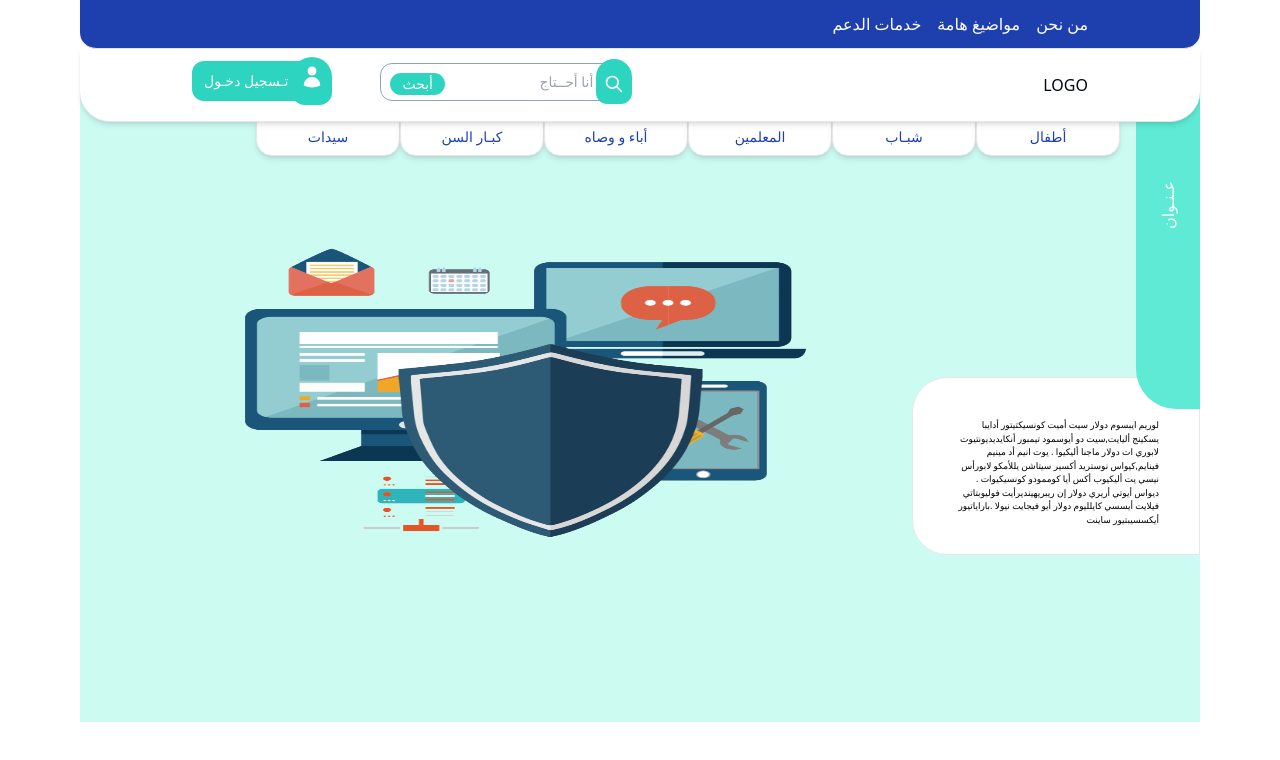
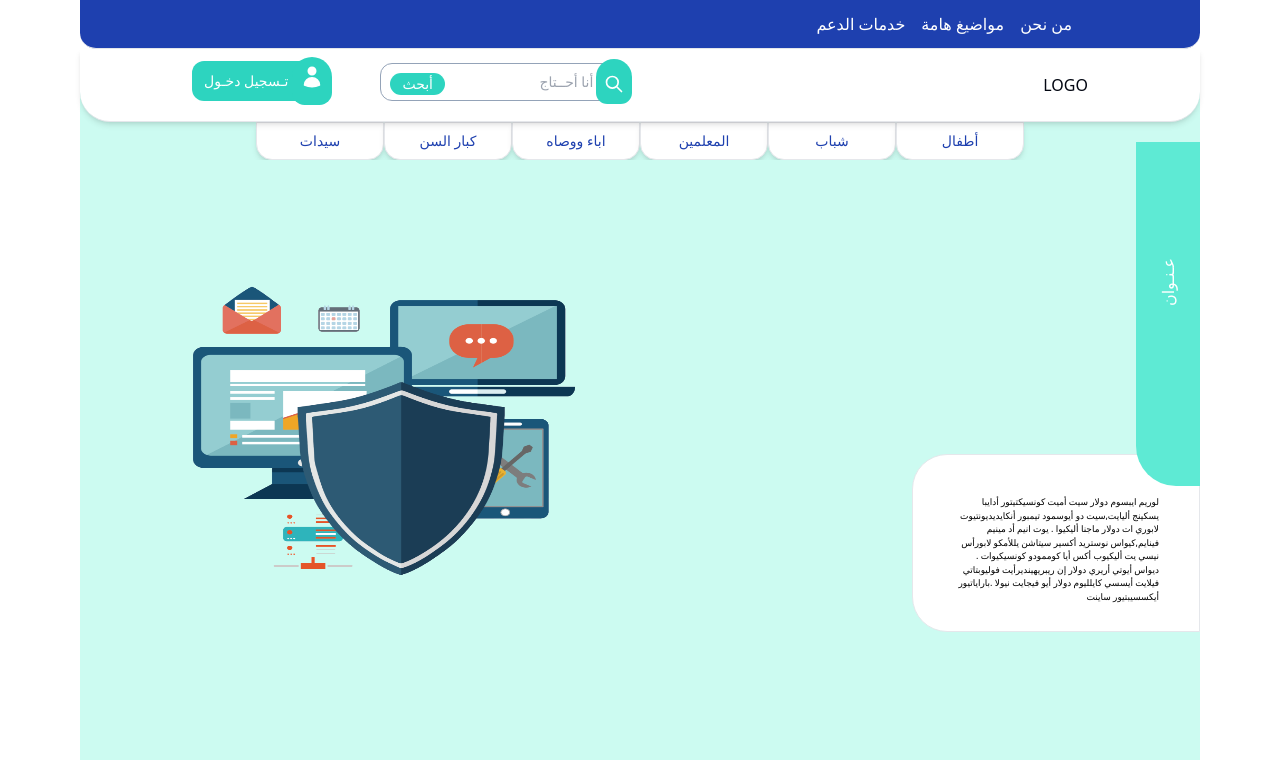
Before and after one commit to HebaAli48/HomeTemplate, a React (Create React App) app: page / in a window 1280 px wide. Shown: the top 760 px of the page. Built offline with nearby package versions, Linux system fonts and the light colour scheme.

Commit message:
edited in drawer

```diff
--- a/src/App.js
+++ b/src/App.js
@@ -2,16 +2,23 @@ import "./App.css";
 import { Route, Routes } from "react-router-dom";
 import AppLayout from "./components/layout/AppLayout";
 import Home from "./pages/Home";
+import { CollapsedContext } from "./utils/MenuContext";
+import { useState } from "react";
 
 function App() {
+  const [isCollapsed, setIsCollapsed] = useState(null);
+  const [isShown, setIsShown] = useState(true);
   return (
     <>
-      <Routes>
-        <Route path="/" element={<AppLayout />}>
-          <Route index element={<Home />} />
-          <Route path="/" element={<Home />} />
-        </Route>
-      </Routes>
+      <CollapsedContext.Provider
+        value={{ isCollapsed, setIsCollapsed, isShown, setIsShown }}
+      >
+        <Routes>
+          <Route path="/" element={<AppLayout />}>
+            <Route index element={<Home />} />
+          </Route>
+        </Routes>
+      </CollapsedContext.Provider>
     </>
   );
 }
--- a/src/components/headerComponents/FirstHeader.js
+++ b/src/components/headerComponents/FirstHeader.js
@@ -1,9 +1,14 @@
-import React from "react";
+import React, { useContext } from "react";
 import { NavLink } from "react-router-dom";
+import { MenuBar } from "../../utils/Icons";
+import { CollapsedContext } from "./../../utils/MenuContext";
 
 const FirstHeader = () => {
+  const { isCollapsed, setIsCollapsed, isShown, setIsShown } =
+    useContext(CollapsedContext);
+
   return (
-    <div className="bg-white z-50 relative">
+    <div className="bg-white z-40 relative">
       <nav
         className={`bg-blue-800 text-[white]  border-b rounded-b-2xl  py-3 `}
       >
@@ -32,6 +37,19 @@ const FirstHeader = () => {
               من نحن
             </NavLink>
           </li>
+          <li className="pt-2 sm:pt-0 ">
+            <button
+              onClick={() => {
+                setIsCollapsed((prev) => !prev);
+                setIsShown((prev) => !prev);
+                console.log(isCollapsed);
+                console.log("sss", isShown);
+              }}
+              className="block  items-center px-3 py-2 border rounded  border-white hover:text-slate-400 hover:border-slate-400 sm:hidden order-9"
+            >
+              {MenuBar}
+            </button>
+          </li>
         </ul>
       </nav>
     </div>
--- a/src/components/headerComponents/SecondHeader.js
+++ b/src/components/headerComponents/SecondHeader.js
@@ -7,7 +7,7 @@ const SecondHeader = () => {
   return (
     <div className="bg-teal-100">
       <nav
-        className={`shadow-md text-[white]  z-50 relative bg-white border-b rounded-b-[30px]  py-3 `}
+        className={`shadow-md text-[white]  z-40 relative bg-white border-b rounded-b-[30px]  py-3 `}
       >
         <div className="w-4/5 flex flex-col sm:flex-row gap-5 justify-between items-center m-auto">
           <ul className="flex flex-col gap-5 xs:flex-row items-center  xs:justify-start xs:gap-10 sm:order-first order-last   text-base">
--- a/src/components/headerComponents/ThirdHeader.js
+++ b/src/components/headerComponents/ThirdHeader.js
@@ -1,86 +1,88 @@
-import React, { useState } from "react";
+import React, { useContext } from "react";
+import { createPortal } from "react-dom";
 import { NavLink } from "react-router-dom";
-import { Close, MenuBar } from "../../utils/Icons";
+import { Close } from "../../utils/Icons";
+import { CollapsedContext } from "./../../utils/MenuContext";
 
 const ThirdHeader = () => {
-  const [isCollapsed, setIsCollapsed] = useState(true);
+  const { isCollapsed, setIsCollapsed, isShown, setIsShown } =
+    useContext(CollapsedContext);
+  const menuData = [
+    {
+      id: 0,
+      title: "سيدات",
+      color: "bg-red-700",
+    },
+    {
+      id: 1,
+      title: "كبار السن",
+      color: "bg-teal-700",
+    },
+    {
+      id: 2,
+      title: "اباء ووصاه",
+      color: "bg-red-300",
+    },
+    {
+      id: 3,
+      title: "المعلمين",
+      color: "bg-amber-600",
+    },
+    {
+      id: 4,
+      title: "شباب",
+      color: "bg-purple-700",
+    },
+    {
+      id: 5,
+      title: "أطفال",
+      color: "bg-teal-400",
+    },
+  ];
 
   return (
-    <div className="text-blue-800 transform relative z-10 bg-teal-100">
-      <nav className={`relative z-50 text-blue-800  bg-teal-100`}>
+    <div className="text-blue-800 transform relative z-50 sm:z-10 bg-transparent">
+      <nav
+        className={`relative z-30 text-blue-800 ${
+          !isCollapsed ? "bg-teal-100" : "bg-transparent"
+        }`}
+      >
         <div className="relative z-50">
           {isCollapsed && (
-            <button
-              onClick={() => setIsCollapsed((prev) => !prev)}
-              className="block  items-center px-3 py-2 border rounded text-blue-700 border-blue-700 hover:text-blue-600 hover:border-blue-600 sm:hidden order-9"
-            >
-              {MenuBar}
-            </button>
-          )}
             <div
               id="slide-bar"
-            className={`${
-              isCollapsed ? "translate-x-full hidden" : "translate-x-0 "
-            } transform w-fit  sm:z-0 mx-auto  z-50  h-fit  sm:w-64 sm:block sm:text-center sm:top-0 transition-transform duration-400 ease-in-out fixed   sm:right-[80vw] right-4 top-[-30px]`}
+              className={` border border-red-500 translate-x-0 bottom-20 relative z-50 h-[75vh] w-[80w] `}
             >
-            {!isCollapsed && (
-              <div
-                className="cursor-pointer relative  z-50 top-7 right-4 text-red-800 ms-44"
-                onClick={() => setIsCollapsed((prev) => !prev)}
+              <ul
+                className={` relative  h-full w-full pt-10 bg-white sm:flex-wrap z-50 flex flex-col gap-10 px-5 mx-auto md:px-14 py-9 rounded border border-black   m-auto text-center items-start text-[8px]`}
               >
-                {Close}
+                {menuData.map((data) => (
+                  <li
+                    key={data.id}
+                    className={` px-3 py-2 border h-full w-full shadow-md bg-white hover:text-white hover:${data.color} hover:scale-125`}
+                  >
+                    <NavLink to="/" className={`py-1 transition z-50`}>
+                      {data.title}
+                    </NavLink>
+                  </li>
+                ))}
+              </ul>
             </div>
           )}
-            <ul className="relative z-40 sm:bg-transparent bg-white sm:flex-wrap  sm:bottom-10 flex flex-col gap-2 px-5  sm:right-5 md:right-0 mx-auto md:px-14 py-9 rounded  w-fit sm:w-[80vw] m-auto  sm:gap-0 sm:flex-row text-center items-start sm:justify-center text-[8px] sm:text-sm sm:items-end">
+          {isCollapsed == null && isShown && (
+            <ul className="flex flex-row flex-wrap text-center items-start sm:justify-center text-[8px] sm:text-sm sm:items-end w-4/5 m-auto">
+              {menuData.map((data) => (
                 <li
-                className={`  px-3 py-2 w-36    rounded-b-2xl border shadow-md bg-white hover:text-white  hover:bg-red-700 hover:scale-125`}
+                  key={data.id}
+                  className={` px-3 py-2 w-32  rounded-b-2xl border shadow-md bg-white hover:text-white hover:${data.color} hover:scale-125`}
                 >
                   <NavLink to="/" className={`py-1 transition`}>
-                  سيدات
+                    {data.title}
                   </NavLink>
                 </li>
-
-              <li
-                className={`  px-3 py-2 w-36    rounded-b-2xl border shadow-md bg-white hover:text-white hover:bg-teal-700 hover:scale-125`}
-              >
-                <NavLink to="/" className={`py-1 transition`}>
-                  كبـار السن
-                </NavLink>
-              </li>
-
-              <li
-                className={`  px-3 py-2 w-36    rounded-b-2xl border shadow-md bg-white hover:text-white hover:bg-red-300 hover:scale-125`}
-              >
-                <NavLink to="/" className={`py-1 transition`}>
-                  أباء و وصاه
-                </NavLink>
-              </li>
-
-              <li
-                className={`  px-3 py-2 w-36    rounded-b-2xl border shadow-md bg-white hover:text-white hover:bg-amber-600 hover:scale-125`}
-              >
-                <NavLink to="/" className={`py-1 transition`}>
-                  المعلمين
-                </NavLink>
-              </li>
-
-              <li
-                className={`  px-3 py-2 w-36    rounded-b-2xl border shadow-md bg-white hover:text-white hover:bg-purple-700 hover:scale-125`}
-              >
-                <NavLink to="/" className={`py-1 transition`}>
-                  شبـاب
-                </NavLink>
-              </li>
-
-              <li
-                className={`  px-3 py-2 w-36    rounded-b-2xl border shadow-md bg-white hover:text-white hover:bg-teal-400 hover:scale-125`}
-              >
-                <NavLink to="/" className={`py-1 transition`}>
-                  أطفال
-                </NavLink>
-              </li>
+              ))}
             </ul>
-          </div>
+          )}
         </div>
       </nav>
     </div>
--- a/src/components/homeComponents/Introducing.js
+++ b/src/components/homeComponents/Introducing.js
@@ -1,9 +1,17 @@
-import React from "react";
+import React, { useContext } from "react";
 import shieldImg from "../../assets/images/introducingImg.png";
+import { CollapsedContext } from "../../utils/MenuContext";
 const Introducing = () => {
+  const { isCollapsed, setIsCollapsed, isShown, setIsShown } =
+    useContext(CollapsedContext);
+
   return (
     <>
-      <div className="bg-teal-100 h-[75vh] flex  flex-col   justify-center sm:flex-row  sm:justify-between ">
+      <div
+        className={`bg-teal-100 h-[75vh] flex  flex-col relative z-10  justify-center sm:flex-row  sm:justify-between ${
+          !isCollapsed ? "" : "bottom-20"
+        }`}
+      >
         <div className="w-full sm:w-[90vw] h-80    sm:order-first order-last mt-44 pb-10 sm:mt-20  mx-auto sm:py-10 relative  bottom-52 sm:bottom-0">
           <img
             src={shieldImg}
@@ -12,9 +20,13 @@ const Introducing = () => {
           />
         </div>
 
-        <div className="flex flex-col items-end justify-center">
-          <h2 className="bg-teal-300  text-white w-8 sm:w-fit  h-[4/5] sm:px-2 flex items-center relative bottom-2 sm:bottom-24  z-20 pt-32 pb-48 rounded-bl-[40px]">
-            <span className="inline-block rotate-[-90deg] translate-y-[140px]  translate-x-[-8px]  sm:translate-y-0  sm:translate-x-0 pb-5s sm:pb-0 pt-auto relative">
+        <div className="flex flex-col items-end w-full justify-end">
+          <h2
+            className={`bg-teal-300  ${
+              !isCollapsed && isCollapsed == null ? "" : "pt-48"
+            } text-white w-fit    sm:px-2 flex items-center relative py-32 bottom-0 sm:bottom-24  z-40 sm:pt-32 sm:pb-48 rounded-bl-[40px]`}
+          >
+            <span className="inline-block rotate-[-90deg] pb-5s sm:pb-0 pt-auto relative sm:translate-x-0 sm:translate-y-0 translate-x-[-4px] translate-y-16">
               عـنـوان
             </span>
           </h2>
--- a/src/utils/DrawerDefault.js
+++ /dev/null
@@ -1,80 +0,0 @@
-import React, { useState } from "react";
-import { Link, NavLink } from "react-router-dom";
-
-const DrawerDefault = () => {
-  const [isCollapsed, setIsCollapsed] = useState(true);
-
-  return (
-    <nav
-      className={`bg-primary-color text-white bg-red-300 border-b border-line-primary ${
-        isCollapsed ? "pb-3" : "pb-56"
-      } pt-3 sm:pb-3`}
-    >
-      <div className="container">
-        <div className="flex items-center relative">
-          {/* logo */}
-          <Link to="/">{/* Include your Logo component */}</Link>
-
-          {/* collapse button */}
-          <button
-            onClick={() => setIsCollapsed((prev) => !prev)}
-            className="block items-center px-3 py-2 border rounded text-cyan-200 border-cyan-400 hover:text-white hover:border-white ms-2 sm:hidden order-9"
-          >
-            <svg
-              className="fill-current h-3 w-3"
-              viewBox="0 0 20 20"
-              xmlns="http://www.w3.org/2000/svg"
-            >
-              <title>Menu</title>
-              <path d="M0 3h20v2H0V3zm0 6h20v2H0V9zm0 6h20v2H0v-2z" />
-            </svg>
-          </button>
-
-          {/* links */}
-          <div
-            className={`${
-              isCollapsed ? "hidden" : ""
-            } absolute w-100 top-5 sm:block sm:relative py-5 pl-5 pr-2 sm:text-center sm:top-0 grow bg-inherit`}
-          >
-            <ul className="sm:flex justify-center sm:space-x-2 md:space-x-8 items-center w-4/5 m-auto text-lg">
-              <li className="pt-2 sm:pt-0">
-                <NavLink
-                  to="/"
-                  className="hover:border-b-2 border-line-primary py-1 transition"
-                >
-                  Home
-                </NavLink>
-              </li>
-              <li className="pt-2 sm:pt-0">
-                <NavLink
-                  to="/store"
-                  className="hover:border-b-2 border-line-primary py-1 transition"
-                >
-                  Store
-                </NavLink>
-              </li>
-              <li className="pt-2 sm:pt-0">
-                <NavLink
-                  to="/support"
-                  className="hover:border-b-2 border-line-primary py-1 transition"
-                >
-                  Support
-                </NavLink>
-              </li>
-              <li className="pt-2 sm:pt-0">
-                <NavLink
-                  to="/about"
-                  className="hover:border-b-2 border-line-primary py-1 transition"
-                >
-                  About
-                </NavLink>
-              </li>
-            </ul>
-          </div>
-        </div>
-      </div>
-    </nav>
-  );
-};
-
-export default DrawerDefault;
--- /dev/null
+++ b/src/utils/MenuContext.js
@@ -0,0 +1,3 @@
+import { createContext } from "react";
+
+export const CollapsedContext = createContext("");
```
Lines whose indentation alone changed are shown as unchanged.
